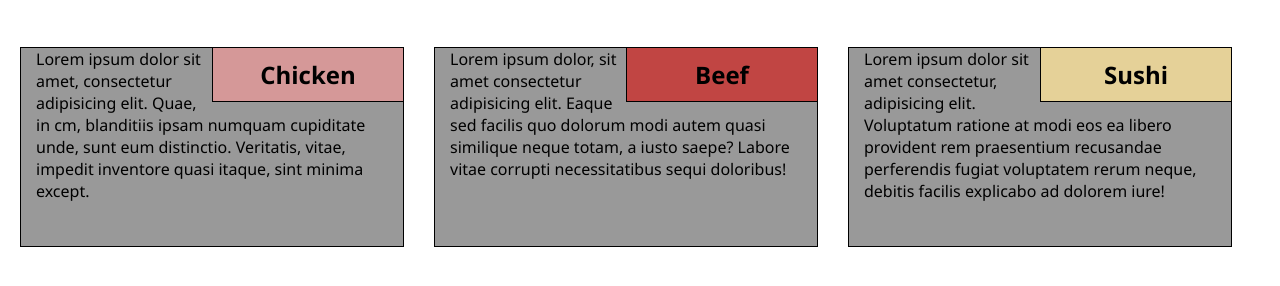
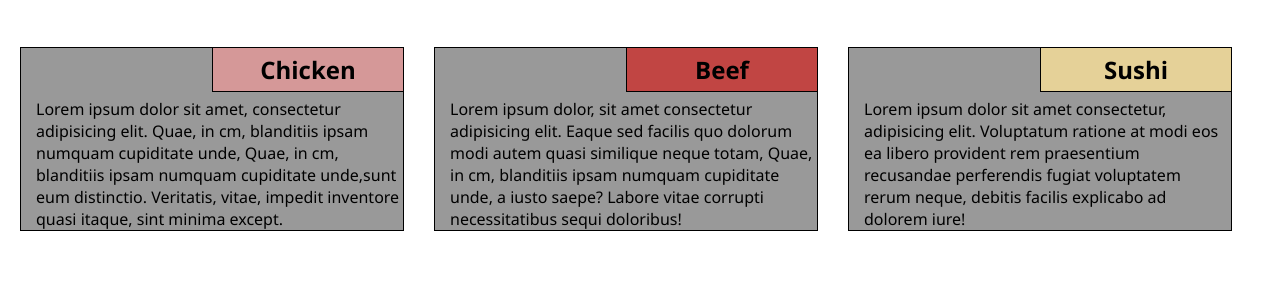
Before and after one commit to fgulen/module2-solution, a plain HTML site: page index.html in a window 1280 px wide. Shown: the part 86-372 px from the top of the page. Drawn offline with Linux system fonts and the light colour scheme.

Commit message:
corrections

```diff
--- a/index.html
+++ b/index.html
@@ -13,11 +13,11 @@
     <div class="chicken menu">
 
         <h2 class="dish a">Chicken</h2>
-        <p> Lorem ipsum dolor sit amet, consectetur adipisicing elit. Quae, in cm, blanditiis ipsam numquam cupiditate unde, sunt eum distinctio. Veritatis, vitae, impedit inventore quasi itaque, sint minima except.</p></div>
+        <p> Lorem ipsum dolor sit amet, consectetur adipisicing elit. Quae, in cm, blanditiis ipsam numquam cupiditate unde, Quae, in cm, blanditiis ipsam numquam cupiditate unde,sunt eum distinctio. Veritatis, vitae, impedit inventore quasi itaque, sint minima except.</p></div>
     <div class="beef menu">
 
             <h2 class="dish b">Beef</h2>
-        <P> Lorem ipsum dolor, sit amet consectetur adipisicing elit. Eaque sed facilis quo dolorum modi autem quasi similique neque totam, a iusto saepe? Labore vitae corrupti necessitatibus sequi doloribus!</P></div>
+        <P> Lorem ipsum dolor, sit amet consectetur adipisicing elit. Eaque sed facilis quo dolorum modi autem quasi similique neque totam, Quae, in cm, blanditiis ipsam numquam cupiditate unde, a iusto saepe? Labore vitae corrupti necessitatibus sequi doloribus!</P></div>
     <div class="sushi">
 
             <h2 class="dish c">Sushi</h2>
--- a/module2-solution.css
+++ b/module2-solution.css
@@ -14,9 +14,12 @@ h1{
 
 h2{
     text-align: center;
-    padding: 10px 20px;
+    padding: 5px 20px;
 }
 
+p{
+    margin-top: 50px;
+}
 
 div{
 
@@ -25,7 +28,7 @@ div{
     margin: 10px;
     padding-left: 15px;
     width: 30%;
-    height: 200px;
+    height: 40%;
     float: left;
     box-sizing: border-box;
     margin-left: 20px;
```
